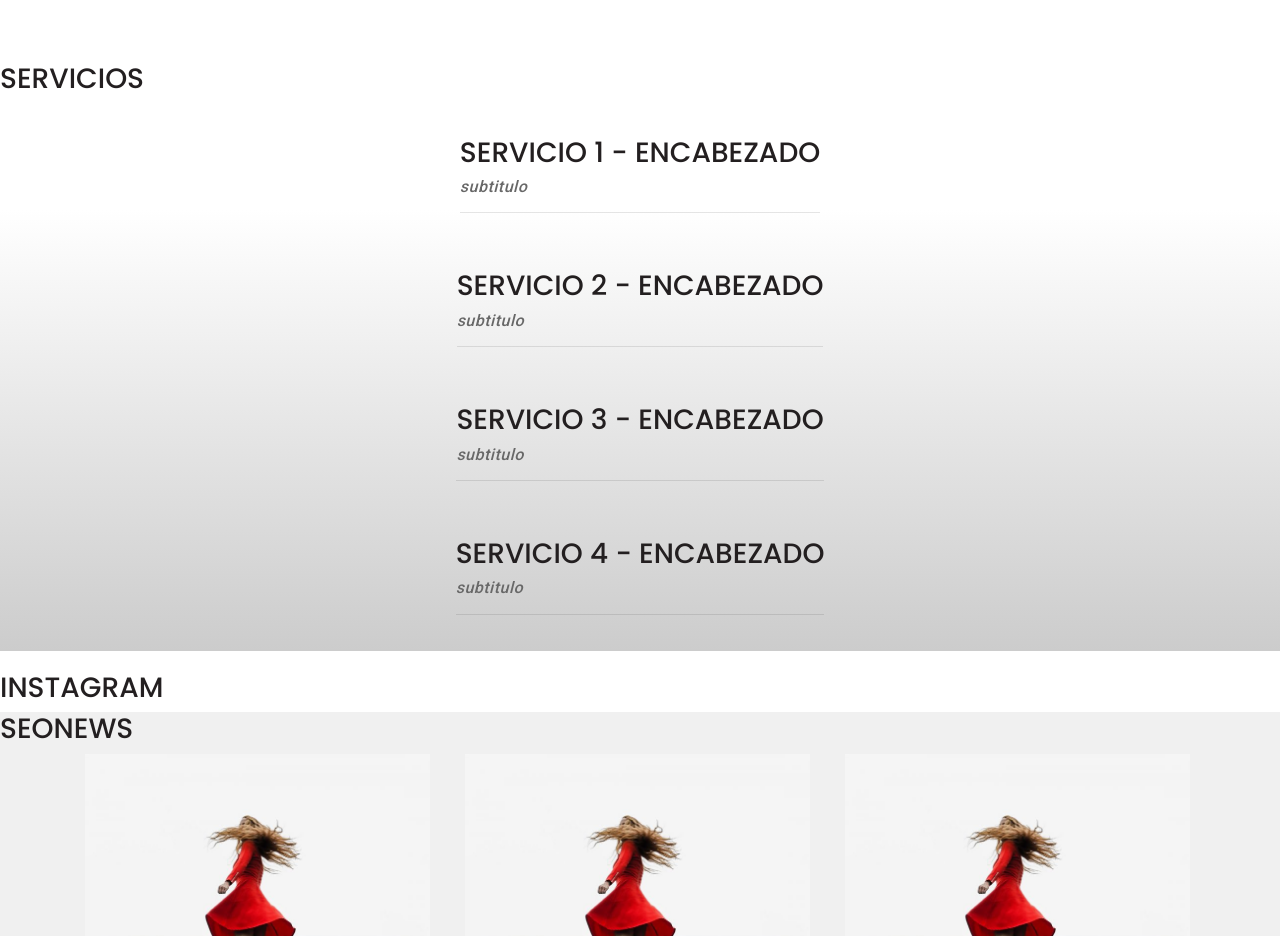
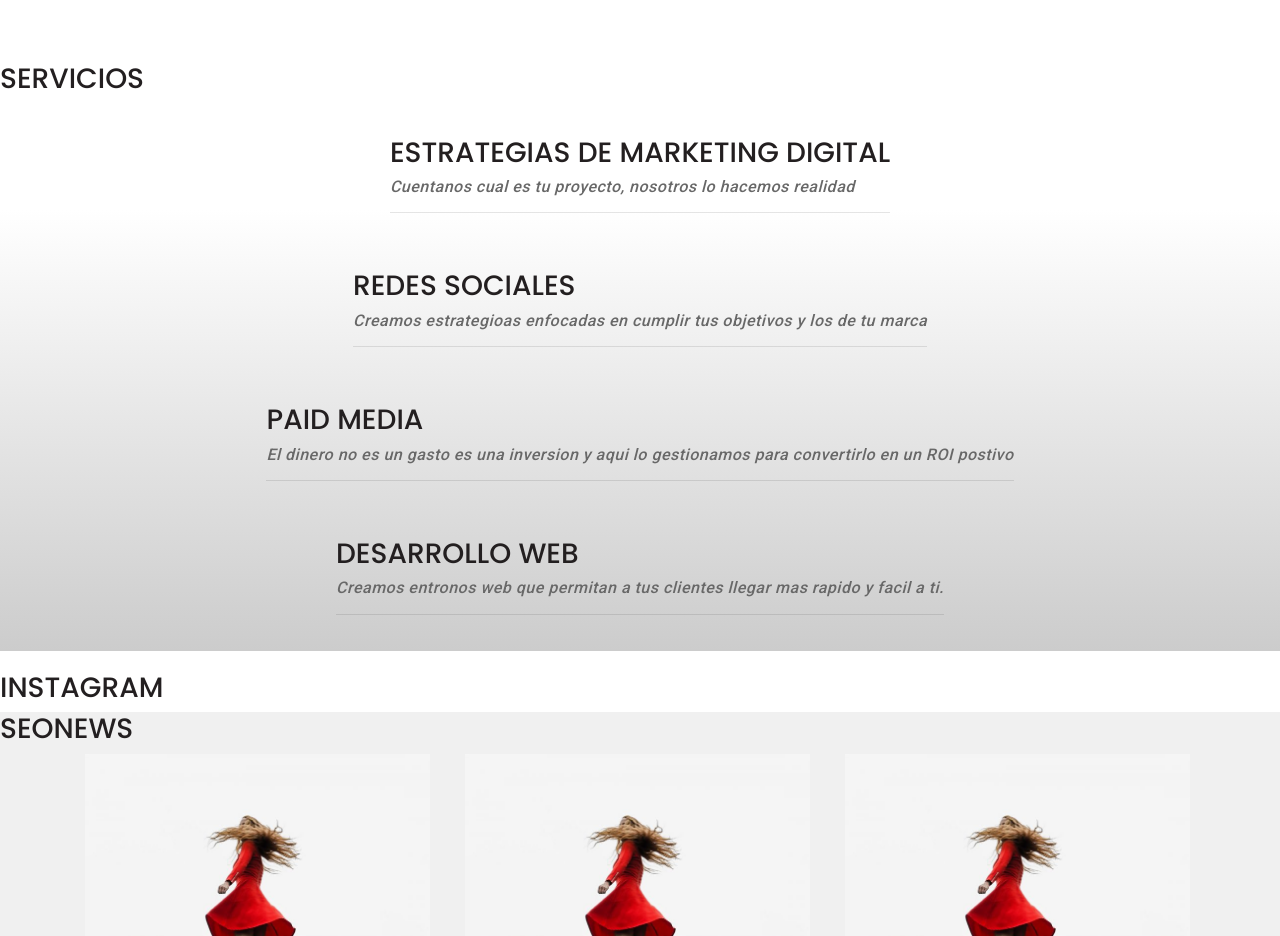
Before and after one commit to jacz0992/camada22940, a website: page index.html in a window 1280 px wide. Shown: the part 2520-3456 px from the top of the page. Drawn offline with nearby package versions, Linux system fonts and the light colour scheme.

Commit message:
entrega 15

```diff
--- a/index.html
+++ b/index.html
@@ -208,23 +208,23 @@
         </div>
         <div class="servicios__listado">
             <div class="servicios__Box">
-                <h3 class="servicios__Box--size">Servicio 1 - encabezado</h3>
-                <h6>subtitulo</h6>
+                <h3 class="servicios__Box--size">Estrategias de marketing digital</h3>
+                <h6>Cuentanos cual es tu proyecto, nosotros lo hacemos realidad</h6>
                 <hr class="grosordelinea">
             </div>
             <div class="servicios__Box">
-                <h3>Servicio 2 - encabezado</h3>
-                <h6>subtitulo</h6>
+                <h3>Redes sociales</h3>
+                <h6>Creamos estrategioas enfocadas en cumplir tus objetivos y los de tu marca</h6>
                 <hr class="grosordelinea">
             </div>
             <div class="servicios__Box">
-                <h3>Servicio 3 - encabezado</h3>
-                <h6>subtitulo</h6>
+                <h3>Paid media</h3>
+                <h6>El dinero no es un gasto es una inversion y aqui lo gestionamos para convertirlo en un ROI postivo</h6>
                 <hr class="grosordelinea">
             </div>
             <div class="servicios__Box">
-                <h3>Servicio 4 - encabezado</h3>
-                <h6>subtitulo</h6>
+                <h3>Desarrollo web</h3>
+                <h6>Creamos entronos web que permitan a tus clientes llegar mas rapido y facil a ti.</h6>
                 <hr class="grosordelinea">
             </div>
         </div>
```
